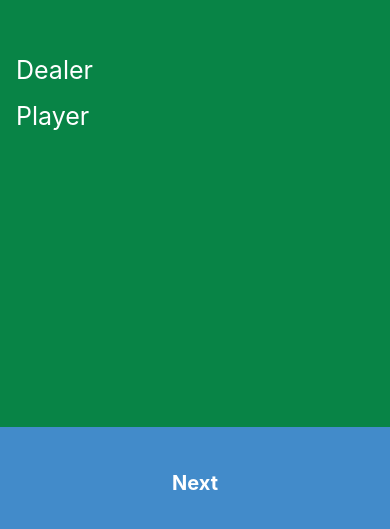
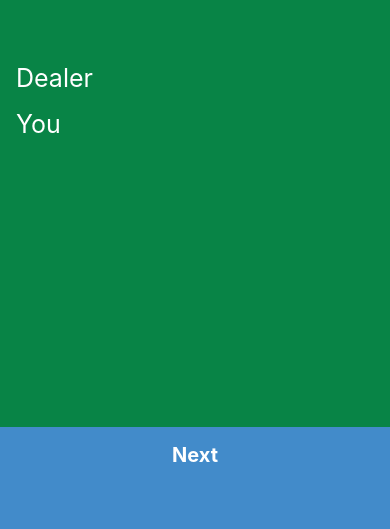
Before and after one commit to capelski/blackjump, a React Native app: screen / in a window 390 px wide. Shown: the part 305-834 px from the top of the page. Built offline with nearby package versions, Linux system fonts and the light colour scheme.

Commit message:
chore: multiple fixes

```diff
--- a/App.tsx
+++ b/App.tsx
@@ -1,5 +1,5 @@
 import React, { useEffect, useState } from 'react';
-import { Text, View } from 'react-native';
+import { ScrollView, Text, View } from 'react-native';
 import { Actions } from './src/components/actions';
 import { DecisionEvaluationComponent } from './src/components/decision-evaluation';
 import { HandComponent } from './src/components/hand';
@@ -12,19 +12,26 @@ import { Decision, DecisionEvaluation, Hand, Phases } from './src/types';
 const allTrainingPairs = getAllTrainingPairs();
 const cardSet = getCardSet();
 
+// TODO Highlight current hand when more than one
+
 export default function App() {
     const [currentTrainingPair, setCurrentTrainingPair] = useState(0);
     const [dealerHand, setDealerHand] = useState<Hand | undefined>();
     const [decisionEvaluation, setDecisionEvaluation] = useState<DecisionEvaluation | undefined>();
+    const [decisionEvaluationTimeout, setDecisionEvaluationTimeout] = useState(0);
     const [phase, setPhase] = useState<Phases>(Phases.finished);
     const [playerHands, setPlayerHands] = useState<Hand[] | undefined>();
     const [playerHandIndex, setPlayerHandIndex] = useState(0);
 
     useEffect(() => {
+        if (decisionEvaluationTimeout) {
+            clearTimeout(decisionEvaluationTimeout);
+        }
         if (decisionEvaluation && decisionEvaluation.hit) {
-            setTimeout(() => {
+            const nextTimeout = setTimeout(() => {
                 setDecisionEvaluation(undefined);
             }, 1000);
+            setDecisionEvaluationTimeout(nextTimeout);
         }
     }, [decisionEvaluation]);
 
@@ -61,6 +68,9 @@ export default function App() {
             });
             setPlayerHands(nextHands);
             setPlayerHandIndex(nextPlayerHandIndex);
+            if (getHandEffectiveValue(playerHands![playerHandIndex]) === 21) {
+                setPhase(Phases.dealer);
+            }
         } else {
             setPhase(Phases.dealer);
             // By setting the phase to dealer, the corresponding useEffect hook will be executed
@@ -109,6 +119,9 @@ export default function App() {
         const nextHands = playerHands!.map((h) => h);
         nextHands.splice(playerHandIndex, 1, dealCard(firstHand, cardSet), secondHand);
         setPlayerHands(nextHands);
+        if (getHandEffectiveValue(nextHands![playerHandIndex]) === 21) {
+            finishTrainingRound(nextHands);
+        }
     };
 
     const currentHand = playerHands && playerHands[playerHandIndex];
@@ -130,13 +143,16 @@ export default function App() {
         >
             <DecisionEvaluationComponent decisionEvaluation={decisionEvaluation} />
             {/* TODO Improve "table" and cards layout */}
-            <View
+            <ScrollView
                 style={{
-                    flex: 1,
+                    width: '100%',
+                    paddingHorizontal: 16,
+                    marginVertical: 16
+                }}
+                contentContainerStyle={{
+                    flexGrow: 1,
                     justifyContent: 'center',
-                    alignItems: 'center',
-                    width: '100%',
-                    paddingHorizontal: 16
+                    alignItems: 'center'
                 }}
             >
                 <View style={{ width: '100%' }}>
@@ -150,12 +166,12 @@ export default function App() {
                         flexWrap: 'wrap'
                     }}
                 >
-                    <Text style={{ fontSize: 25, color: 'white' }}>Player</Text>
+                    <Text style={{ fontSize: 25, color: 'white' }}>You</Text>
                     {playerHands?.map((hand, index) => (
                         <HandComponent key={index} hand={hand} />
                     ))}
                 </View>
-            </View>
+            </ScrollView>
             <Actions
                 doubleHandler={doubleHandler}
                 hitHandler={hitHandler}
--- a/package.json
+++ b/package.json
@@ -5,7 +5,8 @@
         "android": "expo start --android",
         "ios": "expo start --ios",
         "web": "expo start --web",
-        "eject": "expo eject"
+        "eject": "expo eject",
+        "build": "expo build:android -t apk"
     },
     "dependencies": {
         "expo": "~39.0.2",
--- a/src/components/button.tsx
+++ b/src/components/button.tsx
@@ -13,23 +13,23 @@ interface ButtonProps {
 export const Button: React.FC<ButtonProps> = (props) => (
     <TouchableOpacity
         style={{
-            alignItems: 'center',
-            justifyContent: 'center',
-            display: 'flex',
-            backgroundColor: props.backgroundColor,
             height: props.height,
-            opacity: props.isEnabled ? 1 : 0.4,
             width: props.width
         }}
         onPress={props.isEnabled ? props.onPress : undefined}
     >
         <Text
             style={{
+                backgroundColor: props.backgroundColor,
+                color: 'white',
+                fontSize: 20,
+                fontWeight: 'bold',
+                height: '100%',
+                opacity: props.isEnabled ? 1 : 0.4,
                 paddingVertical: 16,
                 paddingHorizontal: 32,
-                fontSize: 20,
-                fontWeight: 'bold',
-                color: 'white'
+                textAlign: 'center',
+                width: '100%'
             }}
         >
             {props.text}
--- a/src/components/decision-evaluation.tsx
+++ b/src/components/decision-evaluation.tsx
@@ -9,10 +9,11 @@ interface DecisionEvaluationProps {
 export const DecisionEvaluationComponent: React.FC<DecisionEvaluationProps> = (props) => (
     <View
         style={{
-            height: 64,
+            height: 80,
             width: '100%',
             justifyContent: 'center',
             alignItems: 'center',
+            paddingTop: 16,
             backgroundColor: props.decisionEvaluation
                 ? props.decisionEvaluation.hit
                     ? '#5cb85c'
```
